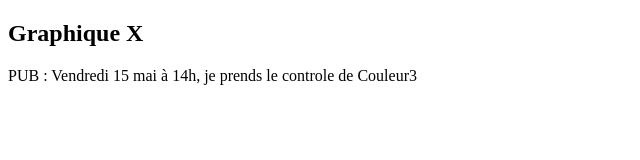
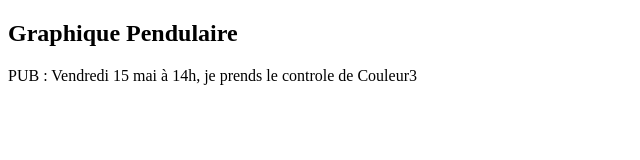
Before and after one commit to Andreanefer/Andreanefer.github.io, a plain HTML site: page index.html in a window 1280 px wide. Shown: the whole page, without its empty margins (0-640 px from the left). Drawn offline with Linux system fonts and the light colour scheme.

Commit message:
Update index.html

```diff
--- a/index.html
+++ b/index.html
@@ -5,7 +5,7 @@
     <title>Projet-Pendulaires</title>
   </head>
   <body>
-    <h2>Graphique X</h2>
+    <h2>Graphique Pendulaire</h2>
     <div id="graphiquePendulaire"></div>
 
     <script src="index.js"></script>
```
